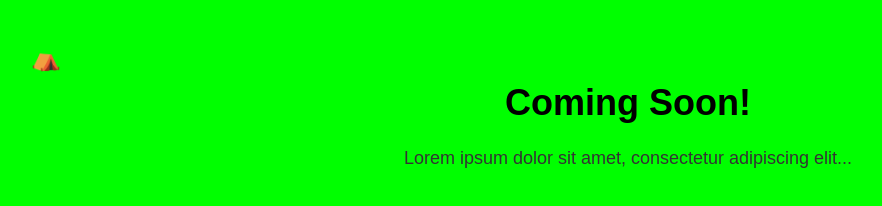
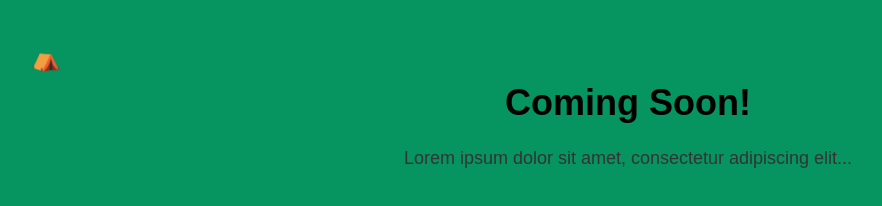
Before and after one commit to lanzan87/wed, a plain HTML site: page index.html in a window 1280 px wide. Shown: the whole page, without its empty margins (12-894 px from the left). Drawn offline with Linux system fonts and the light colour scheme.

Commit message:
update color

```diff
--- a/styles.css
+++ b/styles.css
@@ -1,5 +1,5 @@
 body {
-    background-color: #00FF00;
+    background-color: #069460;
     font-family: Arial, sans-serif;
     text-align: center;
     padding: 50px;
```
